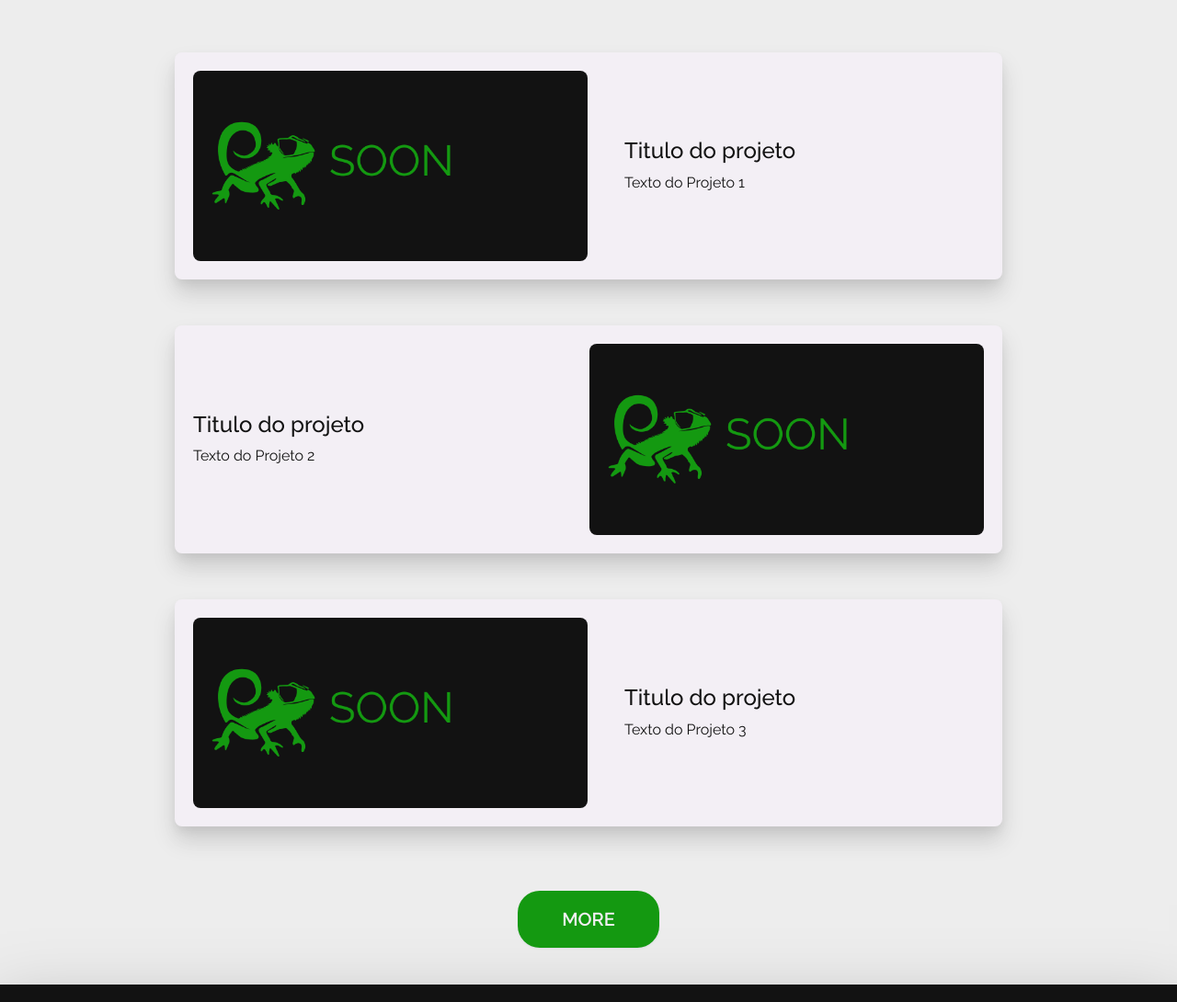
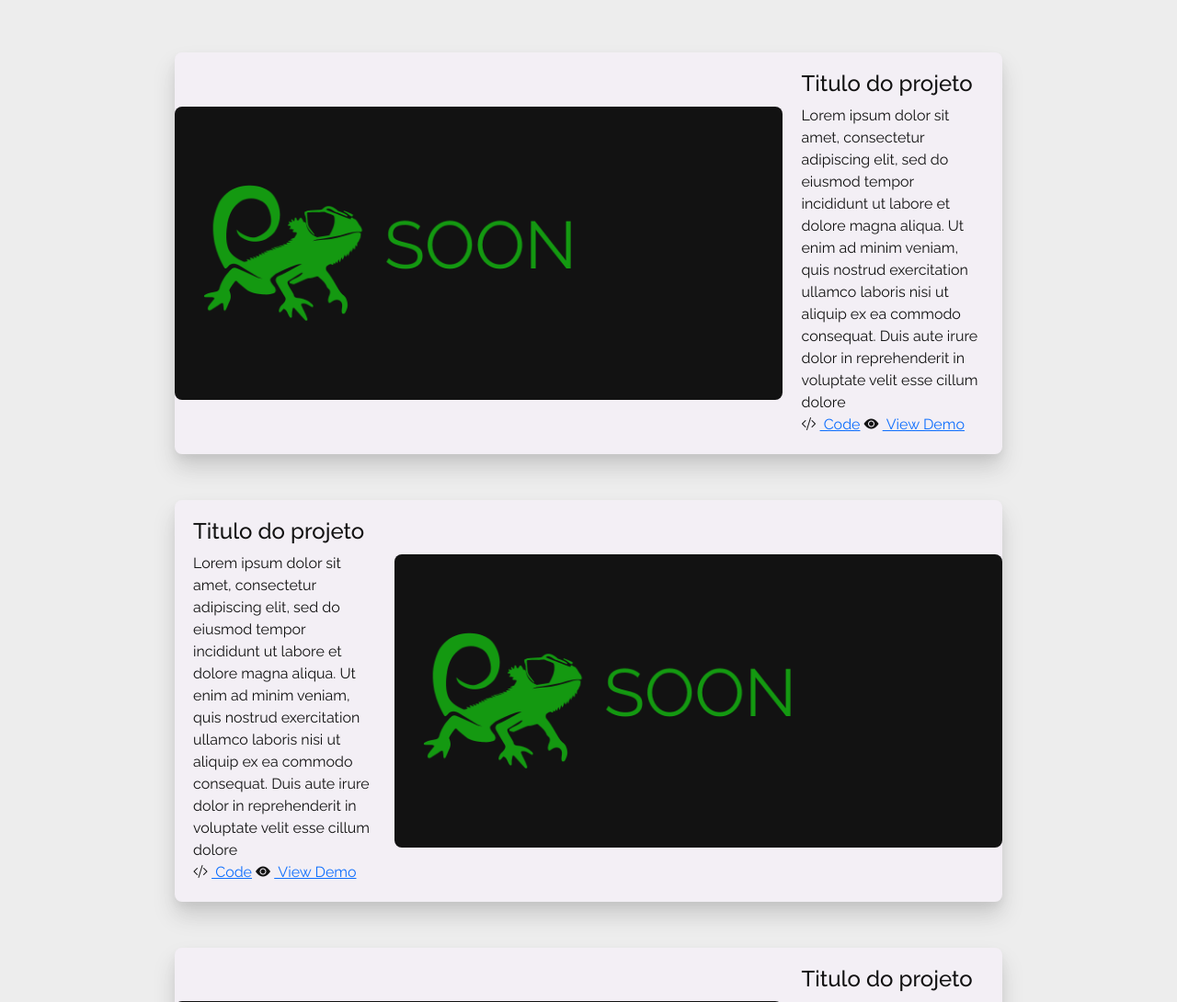
Before and after one commit to TheCodeChameleon/My-Portfolio-Webpage-2.0, a plain HTML site: page index.html in a window 1280 px wide. Shown: the part 1710-2800 px from the top of the page at 92% size. Drawn offline with nearby package versions, Linux system fonts and the light colour scheme.

Commit message:
MENU MOBILE ADDED AND PROJECTS FIXED

```diff
--- a/index.html
+++ b/index.html
@@ -169,7 +169,7 @@
       </div>
       <div class="allProjects">
         <div class="project">
-          <div class="image-container">
+          <div class="project-container">
             <img
               src="./photos/projects/box.png"
               alt="Projeto 1"
@@ -178,34 +178,117 @@
           </div>
           <div class="text-container">
             <h4>Titulo do projeto</h4>
-            <p>Texto do Projeto 1</p>
-            <div class="icons-container"></div>
+            <p>
+              Lorem ipsum dolor sit amet, consectetur adipiscing elit, sed do
+              eiusmod tempor incididunt ut labore et dolore magna aliqua. Ut
+              enim ad minim veniam, quis nostrud exercitation ullamco laboris
+              nisi ut aliquip ex ea commodo consequat. Duis aute irure dolor in
+              reprehenderit in voluptate velit esse cillum dolore
+            </p>
+            <div class="icons-container">
+              <span class="project-icons-div">
+                <i class="bi bi-code-slash"></i>
+                <a
+                  href=""
+                  target="_blank"
+                  rel="noopener noreferrer"
+                  class="paragraph-projects"
+                  >&nbspCode</a
+                >
+              </span>
+              <span class="project-icons-div">
+                <i class="bi bi-eye-fill"></i>
+                <a
+                  href=""
+                  target="_blank"
+                  rel="noopener noreferrer"
+                  class="paragraph-projects"
+                  >&nbspView Demo</a
+                >
+              </span>
+            </div>
           </div>
         </div>
         <div class="project">
           <div class="text-container">
             <h4>Titulo do projeto</h4>
-            <p>Texto do Projeto 2</p>
+            <p>
+              Lorem ipsum dolor sit amet, consectetur adipiscing elit, sed do
+              eiusmod tempor incididunt ut labore et dolore magna aliqua. Ut
+              enim ad minim veniam, quis nostrud exercitation ullamco laboris
+              nisi ut aliquip ex ea commodo consequat. Duis aute irure dolor in
+              reprehenderit in voluptate velit esse cillum dolore
+            </p>
+            <div class="icons-container">
+              <span class="project-icons-div">
+                <i class="bi bi-code-slash"></i>
+                <a
+                  href=""
+                  target="_blank"
+                  rel="noopener noreferrer"
+                  class="paragraph-projects"
+                  >&nbspCode</a
+                >
+              </span>
+              <span class="project-icons-div">
+                <i class="bi bi-eye-fill"></i>
+                <a
+                  href=""
+                  target="_blank"
+                  rel="noopener noreferrer"
+                  class="paragraph-projects"
+                  >&nbspView Demo</a
+                >
+              </span>
+            </div>
           </div>
-          <div class="image-container">
+          <div class="project-container">
             <img
               src="./photos/projects/box.png"
-              alt="Projeto 2"
+              alt="Projeto 1"
               id="projectImage"
             />
           </div>
         </div>
         <div class="project">
-          <div class="image-container">
+          <div class="project-container">
             <img
               src="./photos/projects/box.png"
-              alt="Projeto 3"
+              alt="Projeto 1"
               id="projectImage"
             />
           </div>
           <div class="text-container">
             <h4>Titulo do projeto</h4>
-            <p>Texto do Projeto 3</p>
+            <p>
+              Lorem ipsum dolor sit amet, consectetur adipiscing elit, sed do
+              eiusmod tempor incididunt ut labore et dolore magna aliqua. Ut
+              enim ad minim veniam, quis nostrud exercitation ullamco laboris
+              nisi ut aliquip ex ea commodo consequat. Duis aute irure dolor in
+              reprehenderit in voluptate velit esse cillum dolore
+            </p>
+            <div class="icons-container">
+              <span class="project-icons-div">
+                <i class="bi bi-code-slash"></i>
+                <a
+                  href=""
+                  target="_blank"
+                  rel="noopener noreferrer"
+                  class="paragraph-projects"
+                  >&nbspCode</a
+                >
+              </span>
+              <span class="project-icons-div">
+                <i class="bi bi-eye-fill"></i>
+                <a
+                  href=""
+                  target="_blank"
+                  rel="noopener noreferrer"
+                  class="paragraph-projects"
+                  >&nbspView Demo</a
+                >
+              </span>
+            </div>
           </div>
         </div>
       </div>
```
